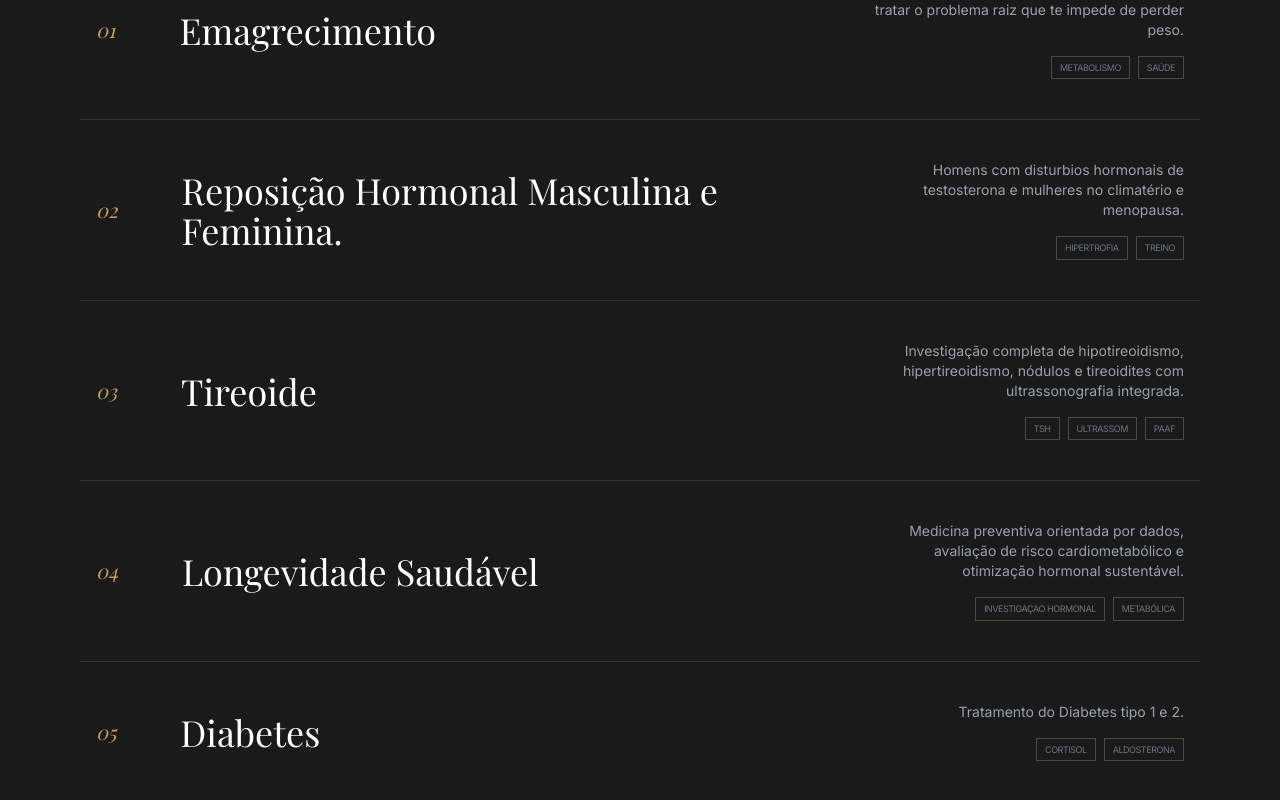
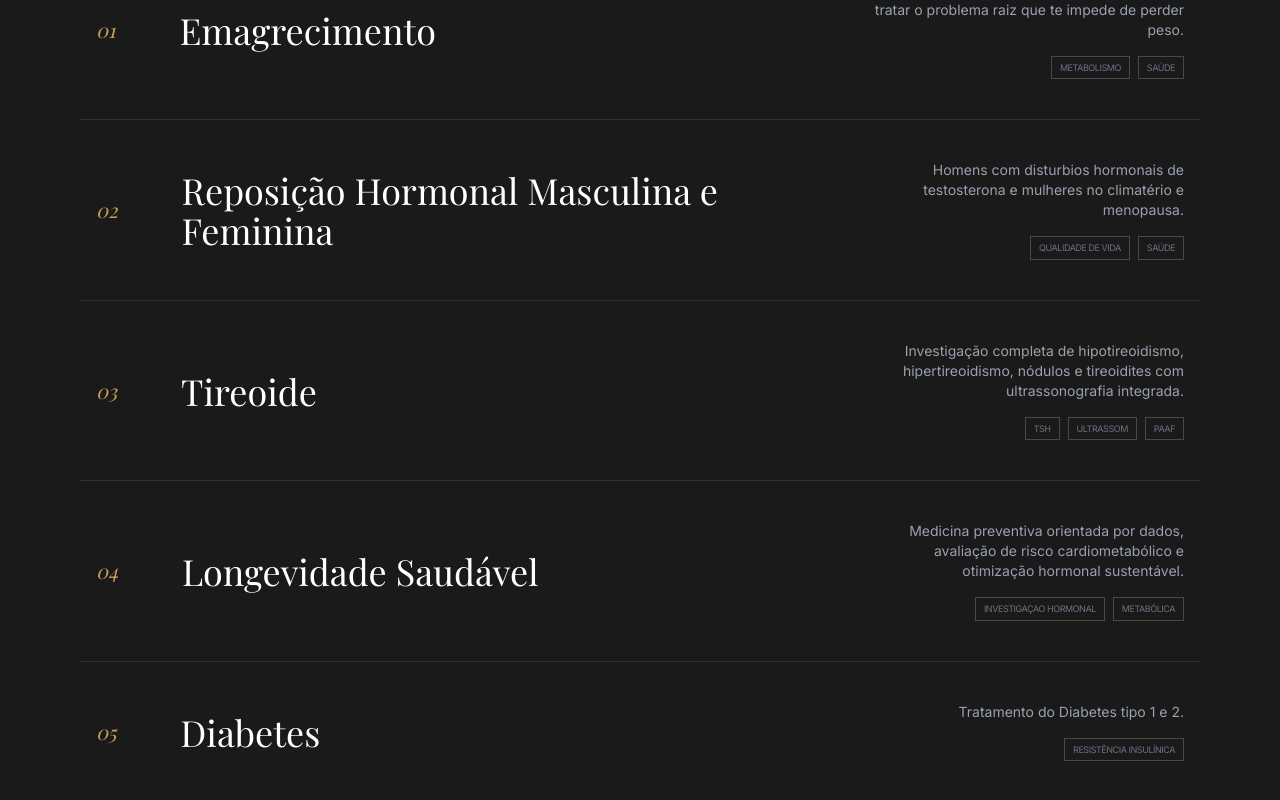
Before and after one commit to euolelis/lp_drvitor_js, a Next.js app: page / in a window 1280 px wide. Shown: the part 3179-3979 px from the top of the page. Built offline with nearby package versions, Linux system fonts and the light colour scheme.

Commit message:
alteracao specialties

```diff
--- a/src/constants/content.ts
+++ b/src/constants/content.ts
@@ -5,7 +5,6 @@ export const HERO_CONTENT = {
   };
 
   export const SPECIALTIES = [
-
     {
         id: "01",
         title: "Emagrecimento",
@@ -14,12 +13,10 @@ export const HERO_CONTENT = {
       },
     {
       id: "02",
-      title: "Reposição Hormonal Masculina e Feminina.",
+      title: "Reposição Hormonal Masculina e Feminina",
       description: "Homens com disturbios hormonais de testosterona e mulheres no climatério e menopausa.",
-      tags: ["HIPERTROFIA", "TREINO"],
+      tags: ["QUALIDADE DE VIDA", "SAÚDE"],
     },
-
-
     {
       id: "03",
       title: "Tireoide",
@@ -36,7 +33,7 @@ export const HERO_CONTENT = {
       id: "05",
       title: "Diabetes",
       description: "Tratamento do Diabetes tipo 1 e 2.",
-      tags: ["CORTISOL", "ALDOSTERONA"],
+      tags: ["RESISTÊNCIA INSULÍNICA"],
     },
   ];
 
```
